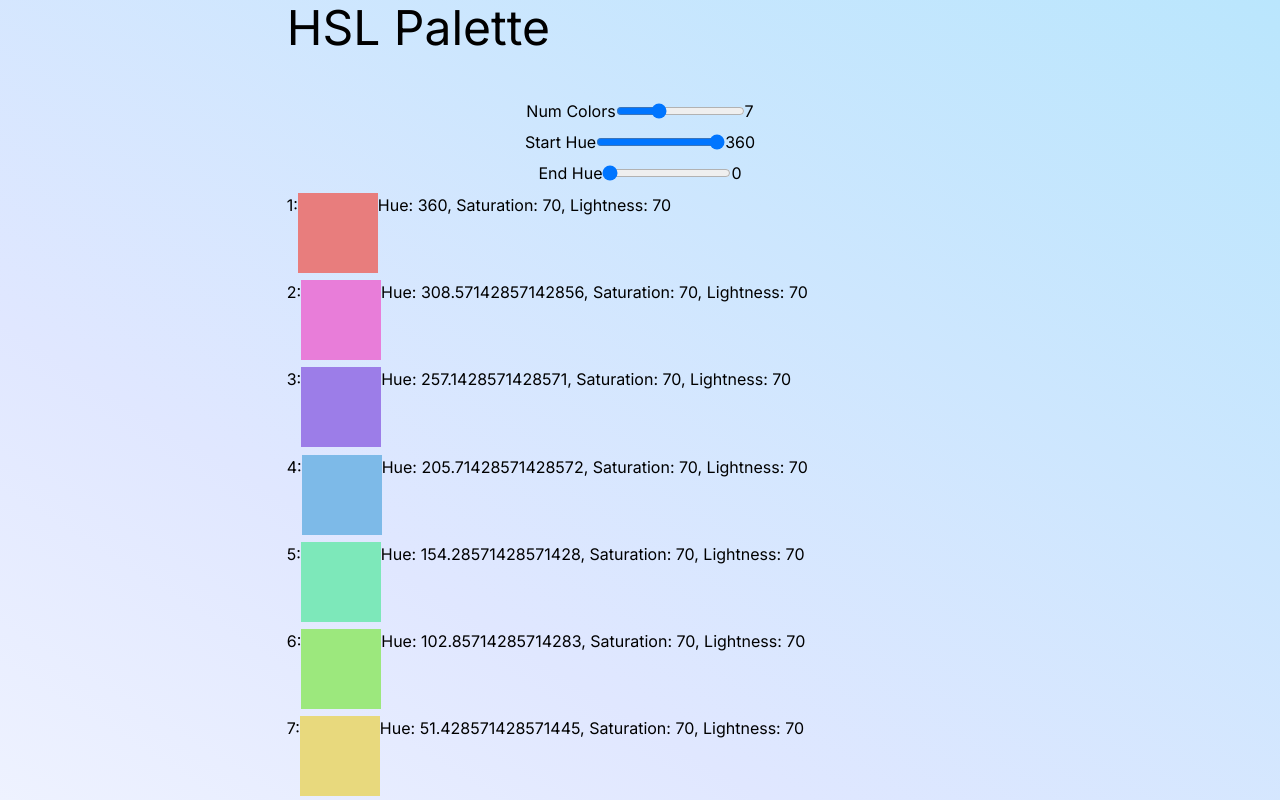
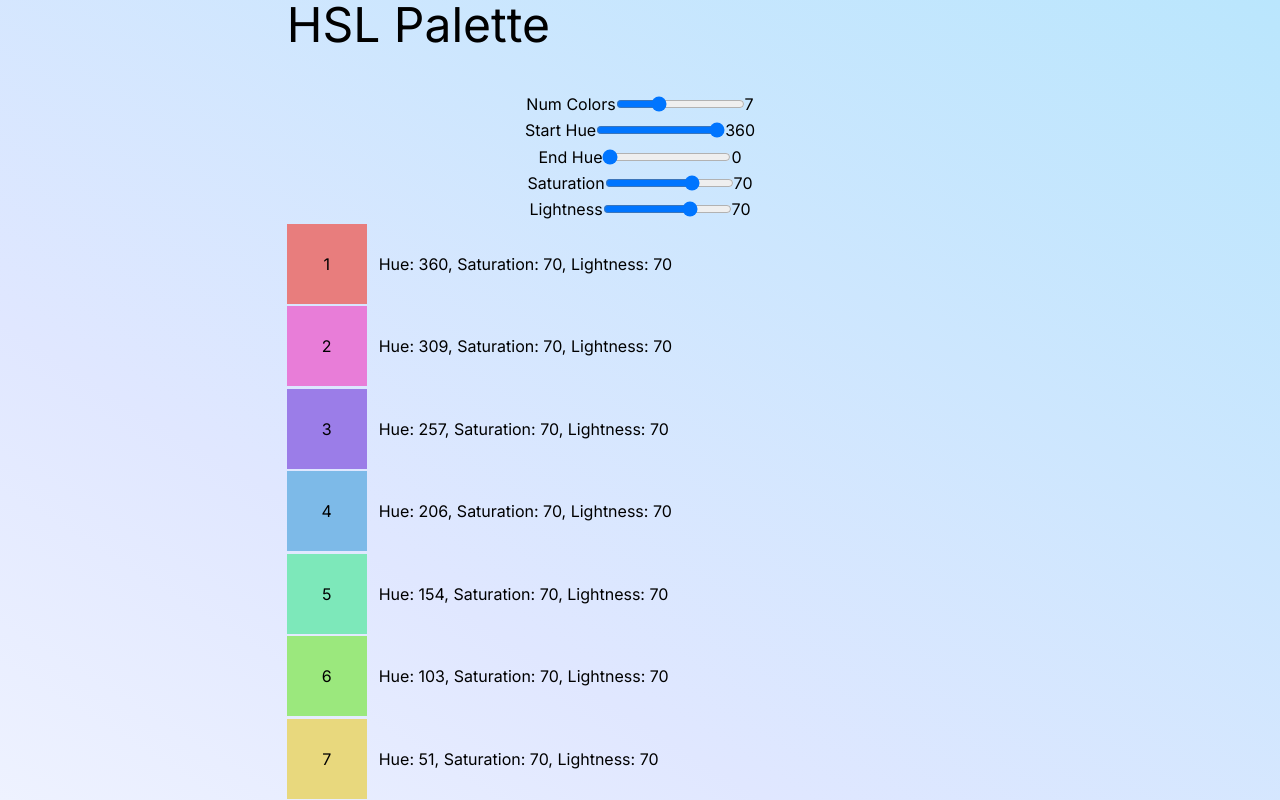
Before and after one commit to wrenhawth/react_sketches, a Next.js app: page /hsl-palettes in a window 1280 px wide. Built offline with nearby package versions, Linux system fonts and the light colour scheme.

Commit message:
Style cleanup

```diff
--- a/app/hsl-palettes/page.tsx
+++ b/app/hsl-palettes/page.tsx
@@ -10,10 +10,12 @@ type PaletteOptions = {
     numColors: number,
     lightness: number,
     saturation: number
+    round: boolean
 }
-const generatePalette = ({ minHue, maxHue, numColors, lightness, saturation }: PaletteOptions) => {
+
+const generatePalette = ({ minHue, maxHue, numColors, lightness, saturation, round }: PaletteOptions) => {
     const hueDifference = (maxHue - minHue) / numColors
-    const hueValues = Array.from({ length: numColors }, (_, i) => minHue + hueDifference * i)
+    const hueValues = Array.from({ length: numColors }, (_, i) => round ? Math.round(minHue + hueDifference * i) : minHue + hueDifference * i)
     const hslValues = hueValues.map((hue) => ({ hue, saturation, lightness }))
     return hslValues
 }
@@ -42,25 +44,27 @@ const ValueRange = ({ min, max, step, value, onChange, label }: ValueInputProps)
         </div>
     )
 }
+
+const ROUND = true
 export default function HSLPalettes() {
     const [saturation, setSaturation] = React.useState(70)
     const [lightness, setLightness] = React.useState(70)
     const [minHue, setMinHue] = React.useState(360)
     const [maxHue, setMaxHue] = React.useState(0)
     const [numColors, setNumColors] = React.useState(7)
-    const colorValues = generatePalette({ minHue, maxHue, numColors, lightness, saturation })
+    const colorValues = generatePalette({ minHue, maxHue, numColors, lightness, saturation, round: ROUND })
     return (
         <Container className='items-center'>
             <h1 className="text-5xl pb-10">HSL Palette</h1>
             <ValueRange label="Num Colors" min={1} max={20} step={1} value={numColors} onChange={(event) => setNumColors(Number.parseInt(event.currentTarget.value))} />
-
             <ValueRange label="Start Hue" min={0} max={360} step={1} value={minHue} onChange={(event) => setMinHue(Number.parseInt(event.currentTarget.value))} />
             <ValueRange label="End Hue" min={0} max={360} step={1} value={maxHue} onChange={(event) => setMaxHue(Number.parseInt(event.currentTarget.value))} />
+            <ValueRange label="Saturation" min={0} max={100} step={1} value={saturation} onChange={(event) => setSaturation(Number.parseInt(event.currentTarget.value))} />
+            <ValueRange label="Lightness" min={0} max={100} step={1} value={lightness} onChange={(event) => setLightness(Number.parseInt(event.currentTarget.value))} />
             {
                 colorValues.map(({ hue, saturation, lightness }, index) => (
-                    <div key={hue} style={{ display: 'flex' }}>
-                        <p>{index + 1}: </p>
-                        <div className='h-20 w-20' style={{ backgroundColor: `hsl(${hue}deg ${saturation}% ${lightness}%)` }} />
+                    <div key={hue} className='flex items-center gap-3'>
+                        <div className='h-20 w-20 text-center align-middle content-center' style={{ backgroundColor: `hsl(${hue}deg ${saturation}% ${lightness}%)` }}>{index + 1}</div>
                         <p>Hue: {hue}, Saturation: {saturation}, Lightness: {lightness}</p>
                     </div>
                 ))
```
